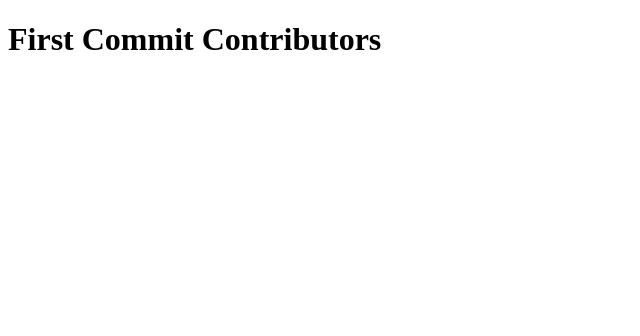
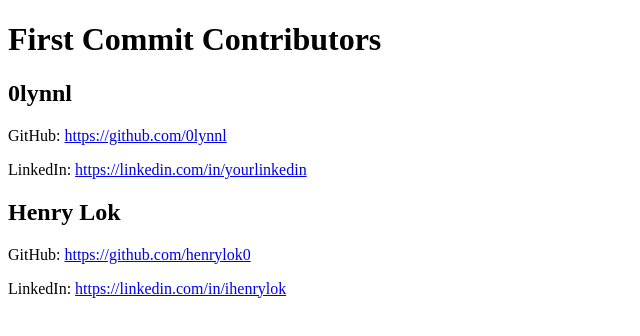
Before and after one commit to Gift2710/First-Commit, a website: page index.html in a window 1280 px wide. Shown: the whole page, without its empty margins (0-640 px from the left). Drawn offline with Linux system fonts and the light colour scheme.

Commit message:
fix: correct main.js script path

```diff
--- a/index.html
+++ b/index.html
@@ -8,6 +8,6 @@
 <body>
     <h1>First Commit Contributors</h1>
     <div id="contributors"></div>
-    <script src="src/main.js"></script>
+    <script src="main.js"></script>
 </body>
 </html>
```
